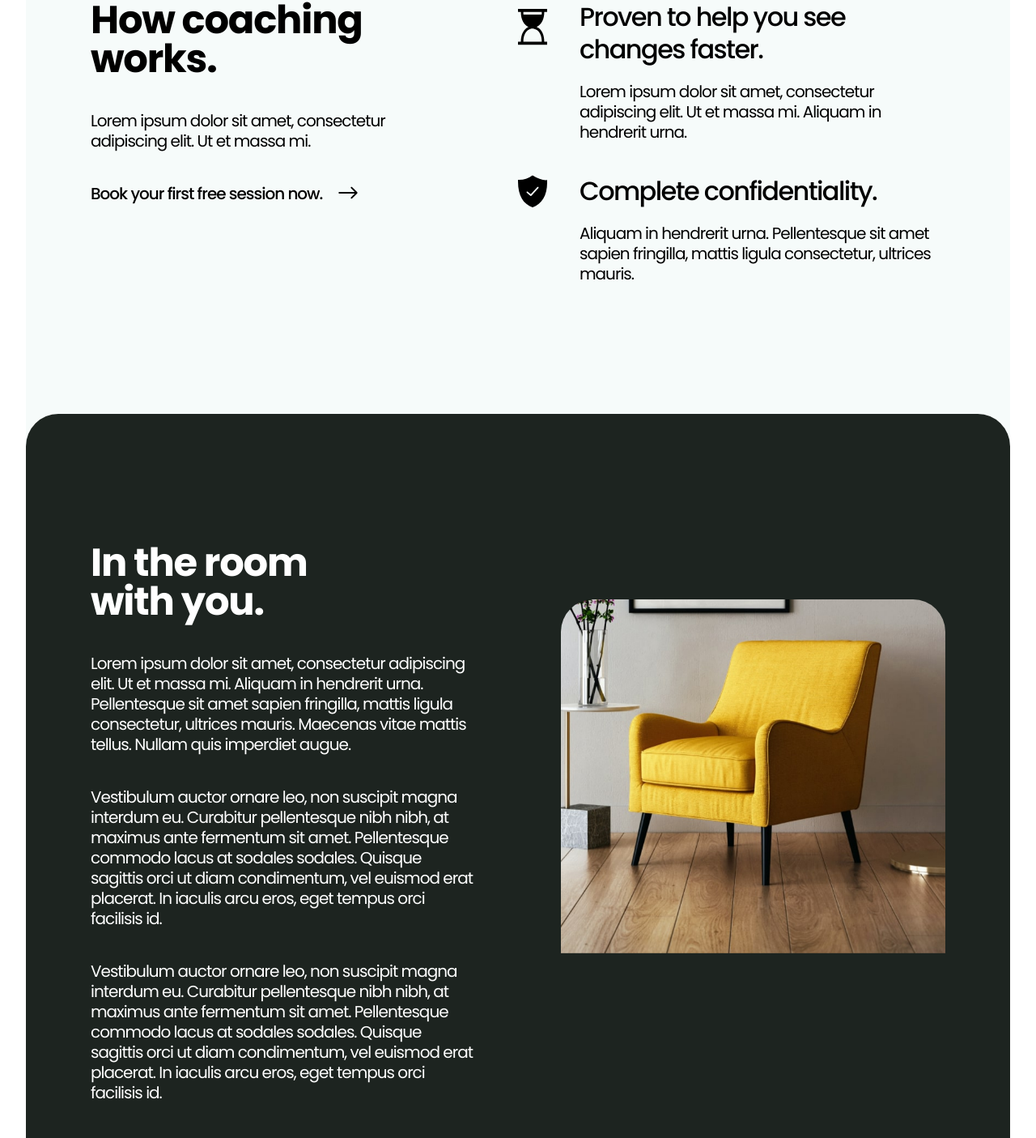
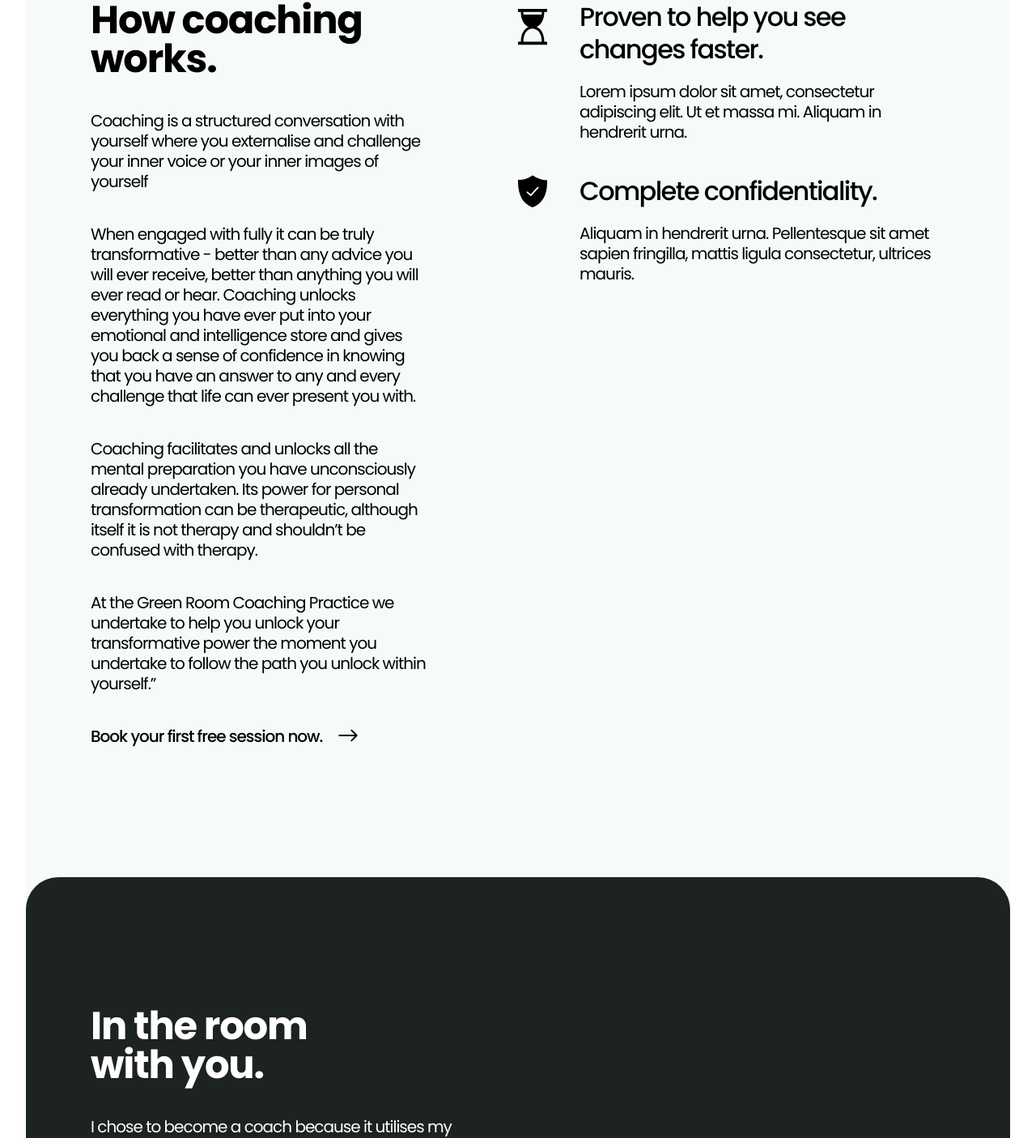
Before and after one commit to camcgreen/tgr, a Next.js app: page / in a window 1280 px wide. Shown: the part 919-2324 px from the top of the page at 81% size. Built offline with nearby package versions, Linux system fonts and the light colour scheme.

Commit message:
Add smooth scrollTo and some copy

```diff
--- a/app/components/about.jsx
+++ b/app/components/about.jsx
@@ -1,15 +1,38 @@
-import React from 'react';
+import React from 'react'
 
-const About = () => {
+const About = ({ smoother }) => {
   return (
     <div className='card about' id='about'>
       <div className='about__left'>
         <h2 className='about__left__title'>How coaching works.</h2>
         <p className='about__left__description'>
-                    Lorem ipsum dolor sit amet, consectetur adipiscing elit. Ut
-                    et massa mi.
+          Coaching is a structured conversation with yourself where you
+          externalise and challenge your inner voice or your inner images of
+          yourself
         </p>
-                <div className='about__left__book'>
+        <p className='about__left__description'>
+          When engaged with fully it can be truly transformative - better than
+          any advice you will ever receive, better than anything you will ever
+          read or hear. Coaching unlocks everything you have ever put into your
+          emotional and intelligence store and gives you back a sense of
+          confidence in knowing that you have an answer to any and every
+          challenge that life can ever present you with.
+        </p>
+        <p className='about__left__description'>
+          Coaching facilitates and unlocks all the mental preparation you have
+          unconsciously already undertaken. Its power for personal
+          transformation can be therapeutic, although itself it is not therapy
+          and shouldn’t be confused with therapy.
+        </p>
+        <p className='about__left__description'>
+          At the Green Room Coaching Practice we undertake to help you unlock
+          your transformative power the moment you undertake to follow the path
+          you unlock within yourself.”
+        </p>
+        <div
+          className='about__left__book'
+          onClick={() => smoother && smoother.scrollTo('#contact', true)}
+        >
           <p>Book your first free session now.</p>
           <img
             style={{ display: 'inline' }}
@@ -29,28 +52,24 @@ const About = () => {
           <div className='about__right__column'>
             <h3>Proven to help you see changes faster.</h3>
             <p>
-                            Lorem ipsum dolor sit amet, consectetur adipiscing
-                            elit. Ut et massa mi. Aliquam in hendrerit urna.
+              Lorem ipsum dolor sit amet, consectetur adipiscing elit. Ut et
+              massa mi. Aliquam in hendrerit urna.
             </p>
           </div>
         </div>
         <div className='about__right__row'>
-                    <img
-                        src='/images/secure.svg'
-                        alt='Complete confidentiality'
-                    />
+          <img src='/images/secure.svg' alt='Complete confidentiality' />
           <div className='about__right__column'>
             <h3>Complete confidentiality.</h3>
             <p>
-                            Aliquam in hendrerit urna. Pellentesque sit amet
-                            sapien fringilla, mattis ligula consectetur,
-                            ultrices mauris.
+              Aliquam in hendrerit urna. Pellentesque sit amet sapien fringilla,
+              mattis ligula consectetur, ultrices mauris.
             </p>
           </div>
         </div>
       </div>
     </div>
-    );
-};
+  )
+}
 
-export default About;
+export default About
--- a/app/components/footer.jsx
+++ b/app/components/footer.jsx
@@ -1,18 +1,16 @@
-import React from 'react';
+import React from 'react'
 
 const Footer = () => {
   return (
     <div className='card footer'>
       <p>© 2023 by The Green Room Coaching</p>
-            <p>Terms & Conditions</p>
-            <p>Privacy Policy</p>
       <div className='footer__social'>
         <img src='/images/linkedin.svg' alt='LinkedIn' />
         <img src='/images/facebook.svg' alt='Facebook' />
         <img src='/images/instagram.svg' alt='Instagram' />
       </div>
     </div>
-    );
-};
+  )
+}
 
-export default Footer;
+export default Footer
--- a/app/components/header.jsx
+++ b/app/components/header.jsx
@@ -1,7 +1,6 @@
-import React from 'react';
-import Link from 'next/link';
+import React from 'react'
 
-const Header = () => {
+const Header = ({ smoother }) => {
   return (
     <header className='header'>
       <img
@@ -10,24 +9,25 @@ const Header = () => {
         className='header__logo'
       />
       <ul className='header__links'>
-                <li>
-                    <Link href='/#home'>
-                        <span style={{ fontWeight: 700 }}>Home</span>
-                    </Link>
+        <li style={{ fontWeight: 700 }}>Home</li>
+        <li onClick={() => smoother && smoother.scrollTo('#about', true)}>
+          About
         </li>
-                <li>
-                    <Link href='/#about'>About</Link>
+        <li onClick={() => smoother && smoother.scrollTo('#services', true)}>
+          Services
         </li>
-                <li>
-                    <Link href='/#services'>Services</Link>
-                </li>
-                <li>
-                    <Link href='/#contact'>Contact</Link>
+        <li onClick={() => smoother && smoother.scrollTo('#contact', true)}>
+          Contact
         </li>
       </ul>
-            <button className='button'>Book Session</button>
+      <button
+        className='button'
+        onClick={() => smoother && smoother.scrollTo('#contact', true)}
+      >
+        Book Session
+      </button>
     </header>
-    );
-};
+  )
+}
 
-export default Header;
+export default Header
--- a/app/components/services.jsx
+++ b/app/components/services.jsx
@@ -1,4 +1,4 @@
-import React from 'react';
+import React from 'react'
 
 const Services = () => {
   return (
@@ -12,32 +12,43 @@ const Services = () => {
         <img
           src='/images/chair.jpg'
           alt='In the room with you.'
-                    data-speed='0.7'
+          data-speed={window.innerWidth > 1100 ? 0.7 : 1}
         />
       </div>
-            {/* <img src='/images/chair.jpg' alt='In the room with you.' /> */}
       <p>
-                Lorem ipsum dolor sit amet, consectetur adipiscing elit. Ut et
-                massa mi. Aliquam in hendrerit urna. Pellentesque sit amet
-                sapien fringilla, mattis ligula consectetur, ultrices mauris.
-                Maecenas vitae mattis tellus. Nullam quis imperdiet augue.{' '}
+        I chose to become a coach because it utilises my greatest strength,
+        listening. It is also encompasses my principle motivation which is
+        helping others. Before becoming the Director of the Green Room Coaching
+        Practice I gathered over twenty years of professional coaching
+        experience. I first qualified as a performance coach with the National
+        Trust in the early 2000’s whilst leading their Stonehenge Project.
       </p>
       <p>
-                Vestibulum auctor ornare leo, non suscipit magna interdum eu.
-                Curabitur pellentesque nibh nibh, at maximus ante fermentum sit
-                amet. Pellentesque commodo lacus at sodales sodales. Quisque
-                sagittis orci ut diam condimentum, vel euismod erat placerat. In
-                iaculis arcu eros, eget tempus orci facilisis id.
+        Since that time I have worked with individuals, businesses, charities
+        and and communities largely in a listening and facilitating role which
+        is the essence of what a coach does. Most of my important work has been
+        bringing communities of interest together through dialogue and building
+        effective teams and leaders. I also work with therapists who having
+        taken their clients through therapy have brought them to a place where
+        they are ready to move beyond what had defined them into what they want
+        to become.
       </p>
       <p>
-                Vestibulum auctor ornare leo, non suscipit magna interdum eu.
-                Curabitur pellentesque nibh nibh, at maximus ante fermentum sit
-                amet. Pellentesque commodo lacus at sodales sodales. Quisque
-                sagittis orci ut diam condimentum, vel euismod erat placerat. In
-                iaculis arcu eros, eget tempus orci facilisis id.
+        Before establishing the Green Room I also worked in the careers space
+        for the Careers and Enterprise Company with the mission of helping every
+        young person find their next best step. I continue to want to fulfil
+        that mission but in a broader context. I want to help anyone seeking to
+        make a leap into the unknown, but perhaps not knowing where to begin.
+      </p>
+      <p>
+        Traditionally the Green Room is where performers prepare themself to
+        take the stage. I want to be in the room with you to create the space to
+        help you make your discoveries, to unlock your potential and help
+        prepare you to make your entry onto your next stage. I see this happen
+        almost every day, it will happen for you.
       </p>
     </div>
-    );
-};
+  )
+}
 
-export default Services;
+export default Services
--- a/app/globals.scss
+++ b/app/globals.scss
@@ -41,7 +41,6 @@ $borderRadiusSmall: 6px;
 }
 
 html {
-    // scroll-behavior: smooth;
 }
 
 html,
@@ -189,6 +188,7 @@ a {
         display: flex;
 
         li {
+            cursor: pointer;
             margin-right: 40px;
         }
 
@@ -298,6 +298,7 @@ a {
     background-color: #F6FBFA;
     display: flex;
     justify-content: space-between;
+    // align-items: center;
 
     &__left {
         max-width: 650px;
@@ -318,6 +319,9 @@ a {
                 font-weight: 500;
                 margin-right: 20px;
                 display: inline;
+                &:hover {
+                  text-decoration: underline;
+                }
             }
 
             img {
@@ -389,11 +393,11 @@ a {
         overflow: hidden;
         grid-column-start: 2;
         grid-column-end: 3;
-        grid-row-start: 1;
-        grid-row-end: 5;
+        grid-row-start: 2;
+        grid-row-end: 6;
         width: 100%;
-        // height: 100%;
-        height: 500px;
+        height: 100%;
+        // height: 700px;
         align-self: center;
         border-radius: $borderRadiusLarge;
     }
--- a/app/page.jsx
+++ b/app/page.jsx
@@ -1,45 +1,39 @@
-'use client';
+'use client'
 
-import { useEffect } from 'react';
-import { gsap } from 'gsap';
-import { ScrollSmoother } from 'gsap/dist/ScrollSmoother';
-import styles from './page.module.scss';
-import Loading from './components/loading';
-import Header from './components/header.jsx';
-import Landing from './components/landing.jsx';
-import About from './components/about';
-import Services from './components/services';
-import Contact from './components/contact';
-import Footer from './components/footer';
+import { useEffect, useState } from 'react'
+import { gsap } from 'gsap'
+import { ScrollSmoother } from 'gsap/dist/ScrollSmoother'
+import styles from './page.module.scss'
+import Loading from './components/loading'
+import Header from './components/header.jsx'
+import Landing from './components/landing.jsx'
+import About from './components/about'
+import Services from './components/services'
+import Contact from './components/contact'
+import Footer from './components/footer'
 
-gsap.registerPlugin(ScrollSmoother);
+gsap.registerPlugin(ScrollSmoother)
 
 export default function Home() {
+  const [smoother, setSmoother] = useState(null)
   useEffect(() => {
-        // let scrollY = 0;
-        const smoother = ScrollSmoother.create({
+    const smootherInstance = ScrollSmoother.create({
       wrapper: '.smooth-wrapper',
       content: '.smooth-content',
       smooth: 0.75,
-            // smooth: 1,
-            // normalizeScroll: true, // prevents address bar from showing/hiding on most devices, solves various other browser inconsistencies
-            // ignoreMobileResize: true, // skips ScrollTrigger.refresh() on mobile resizes from address bar showing/hiding
       effects: true,
       preventDefault: true,
-            // onUpdate: (self) => {
-            //     scrollY = self.scrollTop();
-            // },
-        });
-    }, []);
+    })
+    setSmoother(smootherInstance)
+  }, [])
   return (
     <div className='wrapper'>
-            <Header />
-            <Landing />
-            <About />
+      <Header smoother={smoother} />
+      <Landing smoother={smoother} />
+      <About smoother={smoother} />
       <Services />
       <Contact />
       <Footer />
-            {/* <Loading /> */}
     </div>
-    );
+  )
 }
```
Also changed, not shown: app/components/contact.jsx (+37 -22 lines), app/components/landing.jsx (+31 -19 lines). Lines whose indentation alone changed are shown as unchanged.
